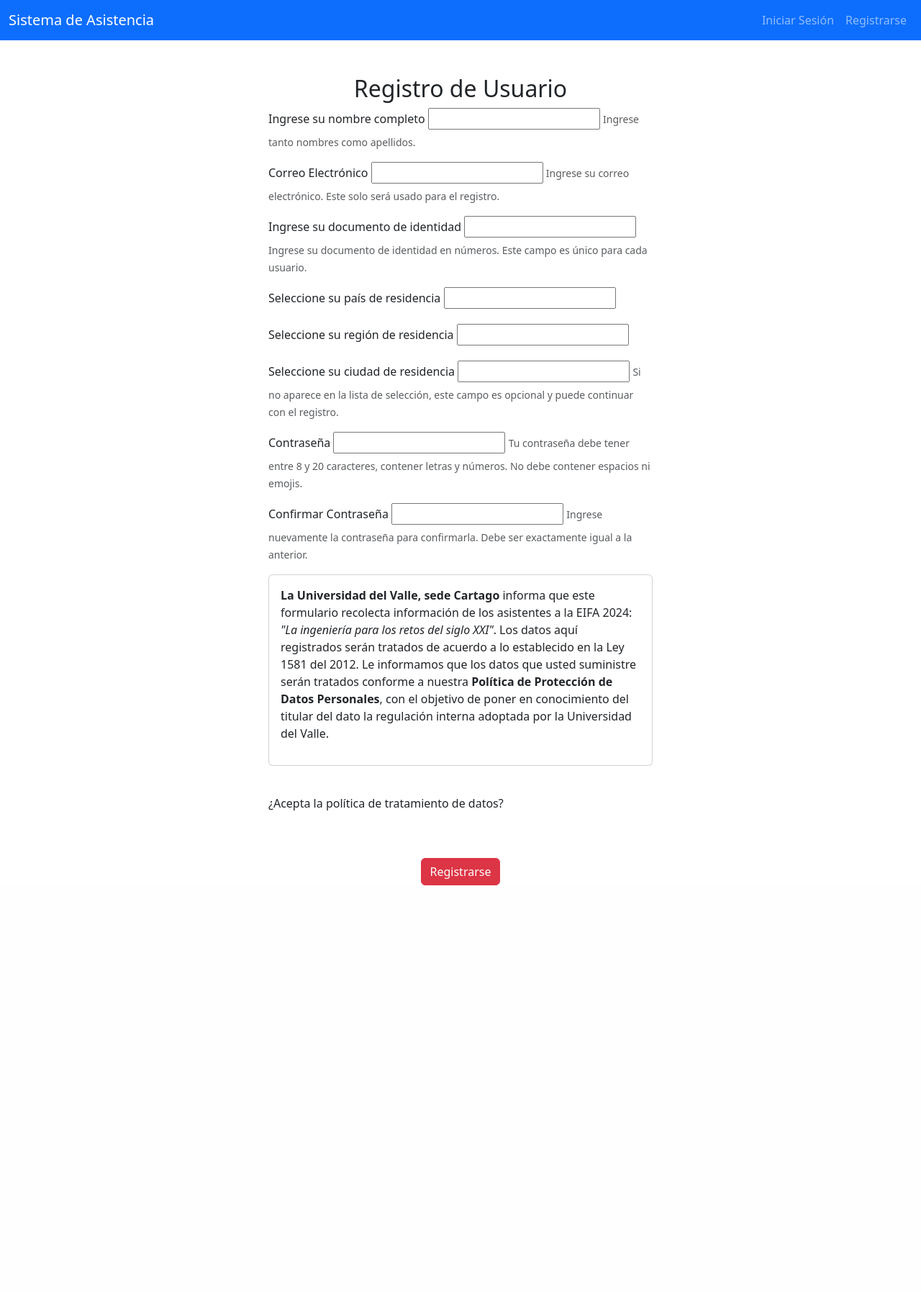
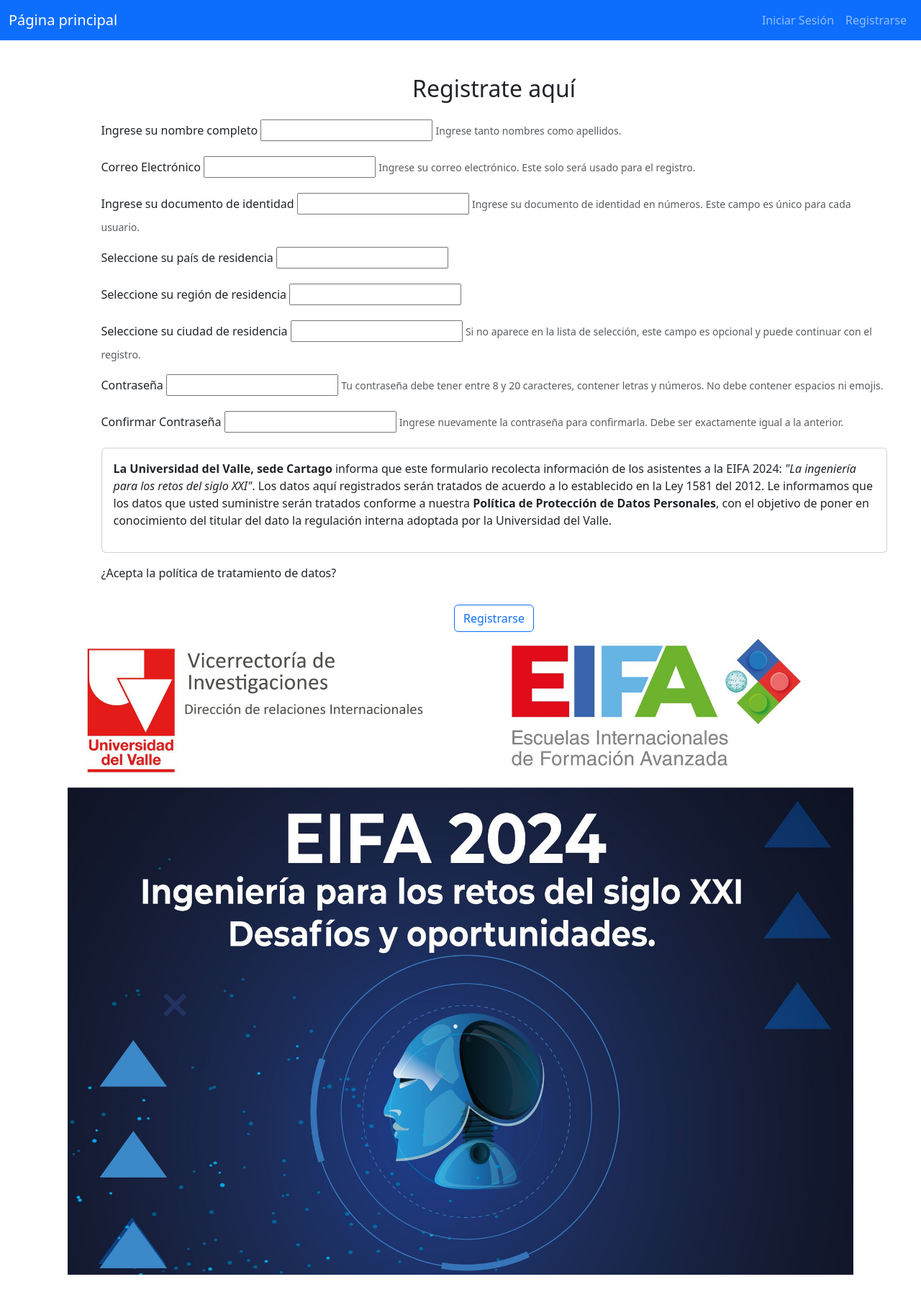
Before and after one commit to anidroid1184/attendance-system, a Django app: template templates/attendance/register.html in a window 1280 px wide. Shown: the whole page at 72% size. Before the commit the page ends 1230 px from the top, so only its background shows below. Run offline with Django 5.2, Linux system fonts and the light colour scheme; the template is opened without the code that fills it, so the values that code supplies are empty, except form fields; tables that the repository leaves empty hold one stand-in row (values such as "Sample post"); form fields are guessed from the names that the template uses; some libraries are stand-ins or nearby versions.

Commit message:
interfaz corregida antes de desplegar

```diff
--- a/templates/attendance/register.html
+++ b/templates/attendance/register.html
@@ -4,16 +4,21 @@
 {% block title %}Registro de Usuario{% endblock %}
 
 {% block content %}
-<div class="container mt-4">
-    <div class="row justify-content-center">
-        <div class="col-md-6">
-            <h2 class="text-center">Registro de Usuario</h2>
-        </div>
+<section class="vh-100">
+    <div class="container-fluid h-custom">
+        <div class="row row-lg-5 d-flex justify-content-center align-items-center h-100">
+
+
+
+            <!-- Formulario de registro -->
+            <div class="row-md-5 row-lg-5 row-xl-4 offset-xl-1">
+                <div class="col-md-12">
+                    <h2 class="text-center mb-4">Registrate aquí</h2>
                 </div>
 
-    <div class="row justify-content-center">
-        <div class="col-md-6">
-            <form id="register-form" method="POST" action="{% url 'register' %}" data-departments-url="{% url 'ajax_load_regions' %}" data-cities-url="{% url 'ajax_load_cities' %}">
+                <form id="register-form" method="POST" action="{% url 'register' %}"
+                      data-departments-url="{% url 'ajax_load_regions' %}"
+                      data-cities-url="{% url 'ajax_load_cities' %}">
                     {% csrf_token %}
 
                     <!-- Mostrar errores del formulario en la parte superior -->
@@ -32,7 +37,7 @@
                         </div>
                     {% endif %}
 
-                <!-- Campo nombre de usuario -->
+                    <!-- Campo nombre completo -->
                     <div class="mb-3">
                         <label for="id_full_name" class="form-label">Ingrese su nombre completo</label>
                         {{ form.full_name|add_class:"form-control" }}
@@ -107,22 +112,26 @@
                                 <strong>Política de Protección de Datos Personales</strong>, con el objetivo de poner en conocimiento del titular del dato la regulación interna adoptada por la Universidad del Valle.
                             </p>
                         </div>
+                        <label for="id_policy_accept" class="form-label mt-3">¿Acepta la política de tratamiento de datos?</label>
+                        <div class="form-check form-check-inline">
                             <br>
-                    <label for="id_policy_accept" class="form-label mt-3">¿Acepta la política de tratamiento de datos?</label>
-                    <br>
-                    <div class="form-check form-check-inline">
                             {{ form.policy_accept.as_widget }}
                         </div>
                     </div>
 
                     <!-- Botón para enviar -->
                     <div class="text-center mt-4">
-                    <button type="submit" class="btn btn-danger">Registrarse</button>
+                        <button type="submit" class="btn btn-outline-primary">Registrarse</button>
                     </div>
                 </form>
             </div>
+                        <!-- Imagen del logo -->
+            <div class="row-md-3 row-lg-3 row-xl-3 text-center mb-4">
+                <img src="{% static 'img/Eifa_logo.jpg' %}" class="img-fluid" alt="Logo">
             </div>
         </div>
+    </div>
+</section>
 
 <!-- Cargar el archivo custom.js para manejar las solicitudes AJAX -->
 <script src="{% static 'js/dinamic_place.js' %}"></script>
--- a/templates/base.html
+++ b/templates/base.html
@@ -19,13 +19,13 @@
         <script src="https://ajax.googleapis.com/ajax/libs/jquery/3.6.0/jquery.min.js"></script>
         <nav class="navbar navbar-expand-lg navbar-dark bg-primary">
             <div class="container-fluid">
-                <a class="navbar-brand" href="/">Sistema de Asistencia</a>
+                <a class="navbar-brand" href="/">Página principal</a>
                 <button class="navbar-toggler" type="button" data-bs-toggle="collapse" data-bs-target="#navbarNav" aria-controls="navbarNav" aria-expanded="false" aria-label="Toggle navigation">
                     <span class="navbar-toggler-icon"></span>
                 </button>
                 <div class="collapse navbar-collapse" id="navbarNav">
                     <ul class="navbar-nav ms-auto">
-                        <li class="nav-item">
+                        <li class="nav-item ">
                             <a class="nav-link" href="{% url 'login' %}">Iniciar Sesión</a>
                         </li>
                         <li class="nav-item">
```
Also changed, not shown: templates/attendance/home.html (+23 -6 lines), templates/attendance/login.html (+4 -4 lines), templates/attendance/mark_attendance.html (+20 -8 lines). Lines whose indentation alone changed are shown as unchanged.
